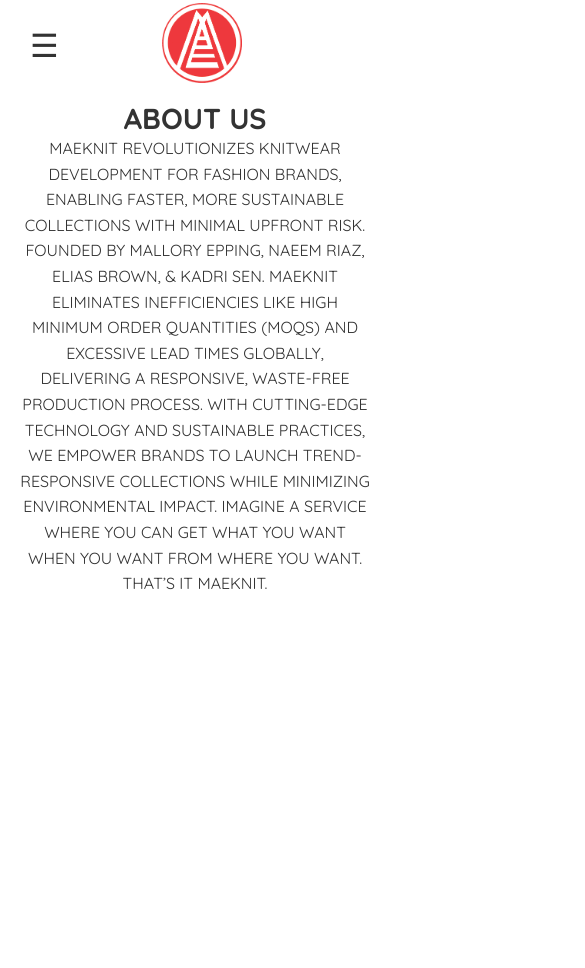
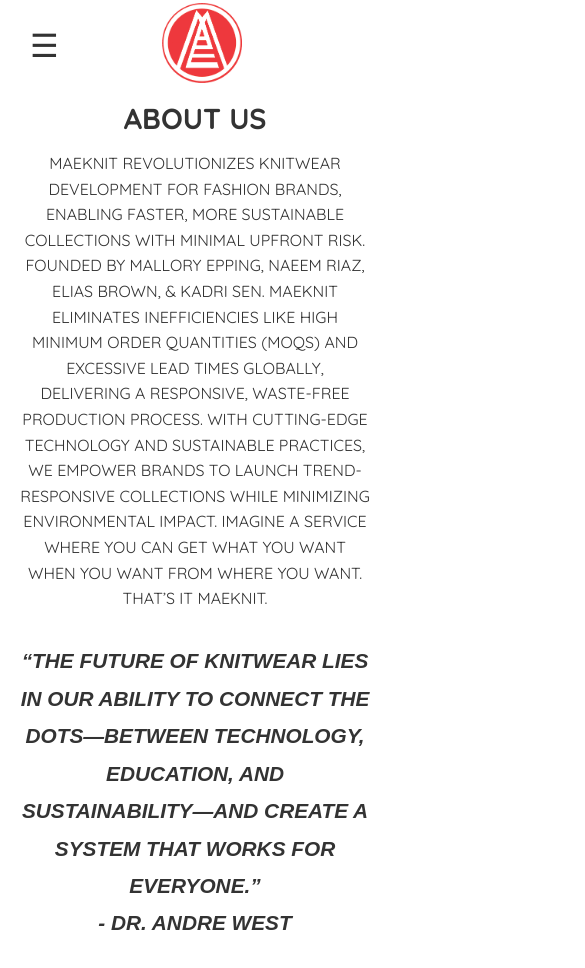
Before and after one commit to mahimul-maeknit/maeknit_website, a React (Create React App) app: page /about in a window 390 px wide. Shown: the top 968 px of the page, 585 px wide, since content can reach past the window. Built offline with nearby package versions, Linux system fonts and the light colour scheme; a web font is replaced by a local one.

Commit message:
Fixing the mobile version of the quote

```diff
--- a/src/styles/about.css
+++ b/src/styles/about.css
@@ -78,6 +78,7 @@
     width: 100%;
     font-size: 1.8rem;
     text-align: center;
+    margin-bottom: 15px;
   }
 
   .about-text {
@@ -91,6 +92,7 @@
     text-align: center;
     max-width: 90%;
     font-size: 1.3rem;
+    margin: 10px auto;
   }
 
 }
```
Also changed, not shown: 1 other file (tests, documents, lock files or other folders).
